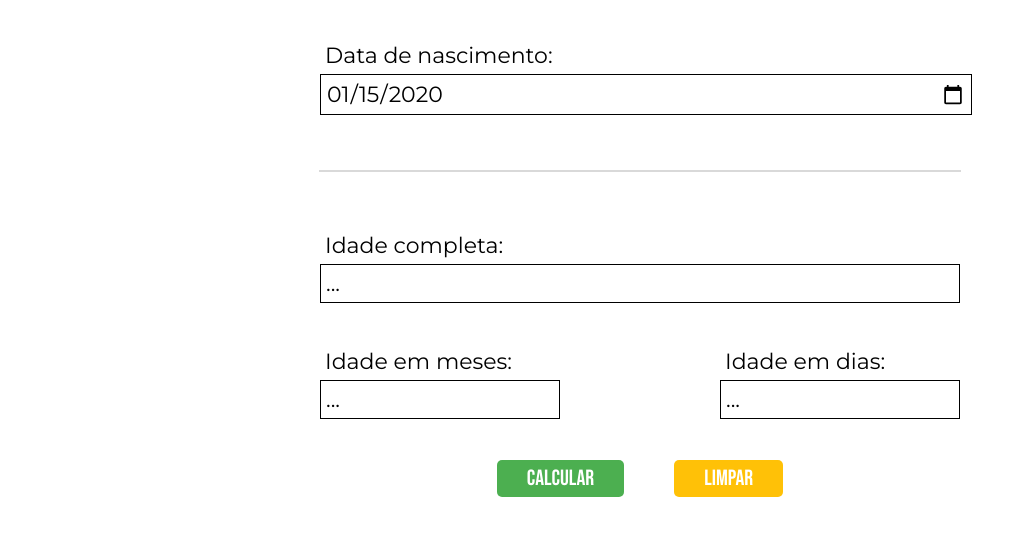
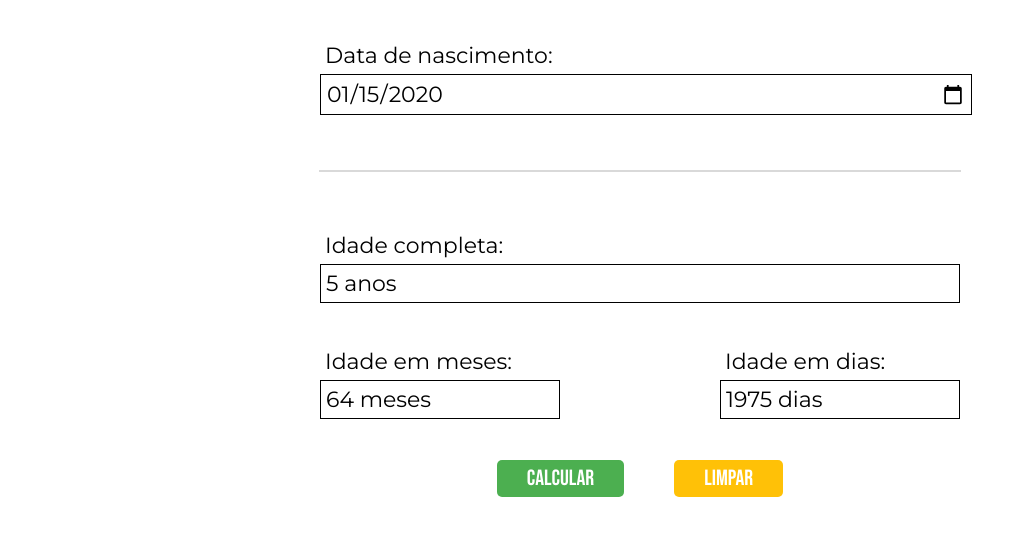
Before and after one commit to biancaliebetanz/calculadora-fatec, a plain HTML site: page pages/idade/index.html in a window 1280 px wide. Both pictures are taken after typing "2020-01-15" into the empty fields and a click on the button "Calcular". Shown: the part 223-758 px from the top of the page, without its empty margins (0-1010 px from the left). Drawn offline with Linux system fonts and the light colour scheme.

Commit message:
fix: script idade

```diff
--- /dev/null
+++ b/pages/idade/idade.js
@@ -0,0 +1,62 @@
+document.addEventListener("DOMContentLoaded", function () {
+    const dataNascimento = document.querySelector("input[type='date']");
+    const botaoCalcular = document.querySelector(".bt-idade");
+    const botaoLimpar = document.querySelector(".bt-idade-limpar");
+
+    const idadeCompleta = document.querySelector(".idade-completa");
+    const idadeMeses = document.querySelector(".idade-meses");
+    const idadeDias = document.querySelector(".idade-dias");
+
+    function calcularIdade(dataNasc) {
+        const hoje = new Date();
+        const nascimento = new Date(dataNasc);
+
+        if (isNaN(nascimento.getTime())) return null;
+
+        let anos = hoje.getFullYear() - nascimento.getFullYear();
+        let meses = hoje.getMonth() - nascimento.getMonth();
+        let dias = hoje.getDate() - nascimento.getDate();
+
+        if (dias < 0) {
+            meses--;
+            dias += new Date(hoje.getFullYear(), hoje.getMonth(), 0).getDate();
+        }
+
+        if (meses < 0) {
+            anos--;
+            meses += 12;
+        }
+
+        const diffMs = hoje - nascimento;
+        const totalDias = Math.floor(diffMs / (1000 * 60 * 60 * 24));
+        const totalMeses = anos * 12 + meses;
+
+        return {
+            anos,
+            meses: totalMeses,
+            dias: totalDias
+        };
+    }
+
+    botaoCalcular.addEventListener("click", function () {
+        const data = dataNascimento.value;
+        const idade = calcularIdade(data);
+
+        if (idade) {
+            idadeCompleta.textContent = `${idade.anos} anos`;
+            idadeMeses.textContent = `${idade.meses} meses`;
+            idadeDias.textContent = `${idade.dias} dias`;
+        } else {
+            idadeCompleta.textContent = "Data inválida";
+            idadeMeses.textContent = "...";
+            idadeDias.textContent = "...";
+        }
+    });
+
+    botaoLimpar.addEventListener("click", function () {
+        dataNascimento.value = "";
+        idadeCompleta.textContent = "...";
+        idadeMeses.textContent = "...";
+        idadeDias.textContent = "...";
+    });
+});
--- a/pages/idade/index.html
+++ b/pages/idade/index.html
@@ -25,16 +25,16 @@
         <hr />
         <div class="grupo-input">
             <label class="texto">Idade completa:</label>
-            <p class="texto borda">...</p>
+            <p class="texto borda idade-completa">...</p>
         </div>
         <div class="idade-resultado">
             <div class="grupo-input">
                 <label class="texto">Idade em meses:</label>
-                <p class="texto borda">...</p>
+                <p class="texto borda idade-meses">...</p>
             </div>
             <div class="grupo-input">
                 <label class="texto">Idade em dias:</label>
-                <p class="texto borda">...</p>
+                <p class="texto borda idade-dias">...</p>
             </div>
         </div>
         <div class="espacamento-botoes">
@@ -44,5 +44,5 @@
         </div>
     </section>
 </body>
-
+<script src="idade.js"></script>
 </html>
```
